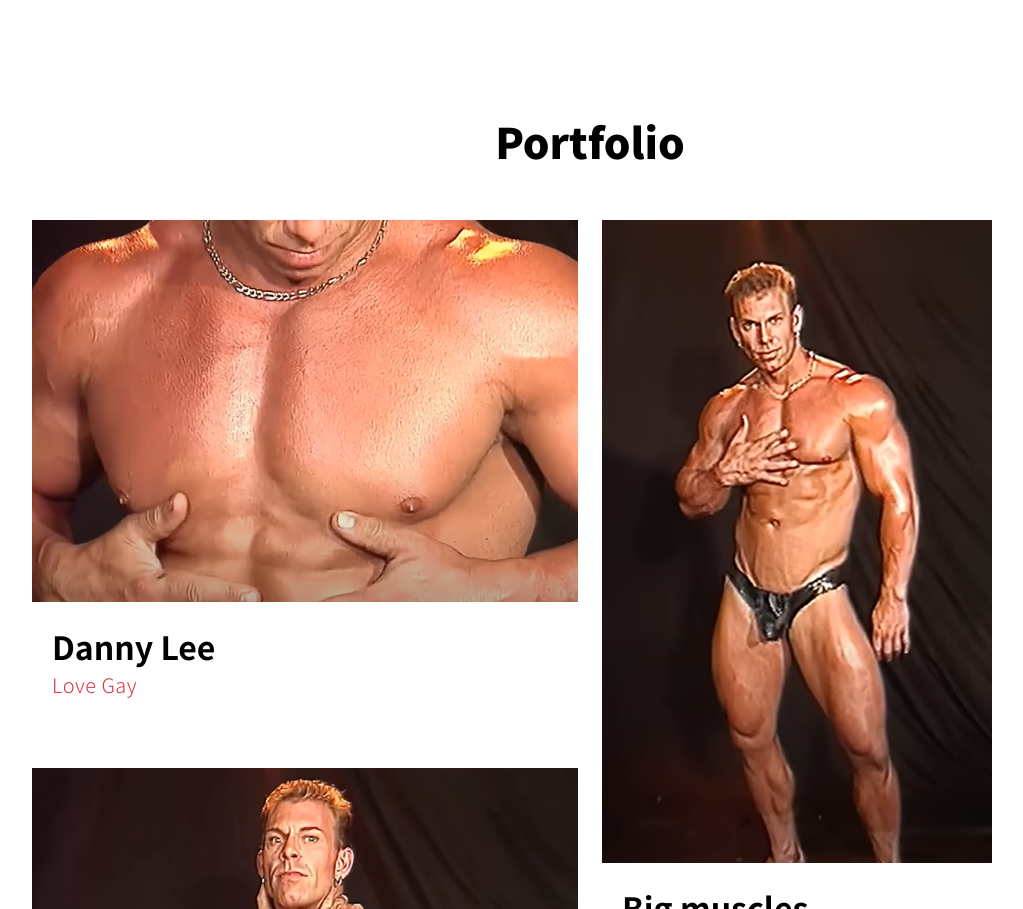
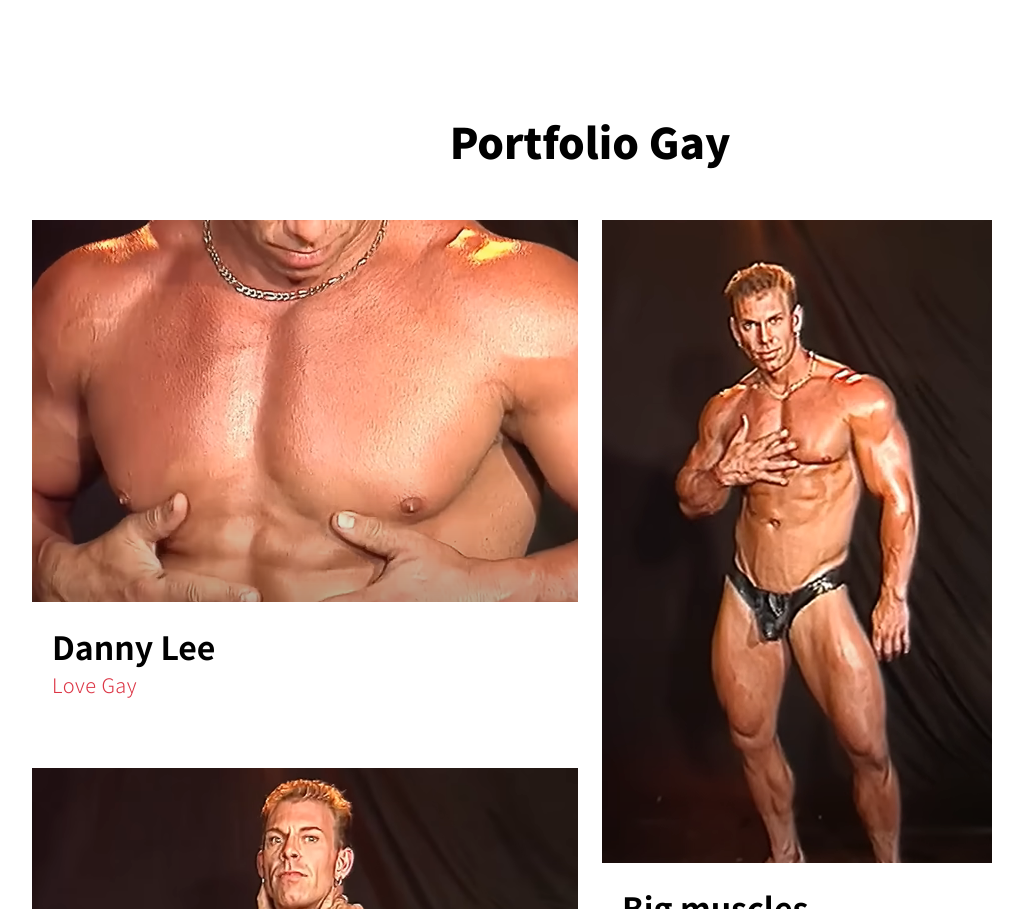
Before and after one commit to Sirichok406666/homegay.th, a plain HTML site: page indexen.html in a window 1280 px wide. Shown: the part 1705-2614 px from the top of the page, without its empty margins (50-1073 px from the left). Drawn offline with Linux system fonts and the light colour scheme.

Commit message:
Update indexen.html

```diff
--- a/indexen.html
+++ b/indexen.html
@@ -207,7 +207,7 @@
                     <div class="row">
 
                         <div class="col-12">
-                            <h2 class="mb-5 text-center" data-aos="fade-up">Portfolio</h2>
+                            <h2 class="mb-5 text-center" data-aos="fade-up">Portfolio Gay</h2>
                         </div>
 
                         <div class="col-lg-6 col-12">
```
